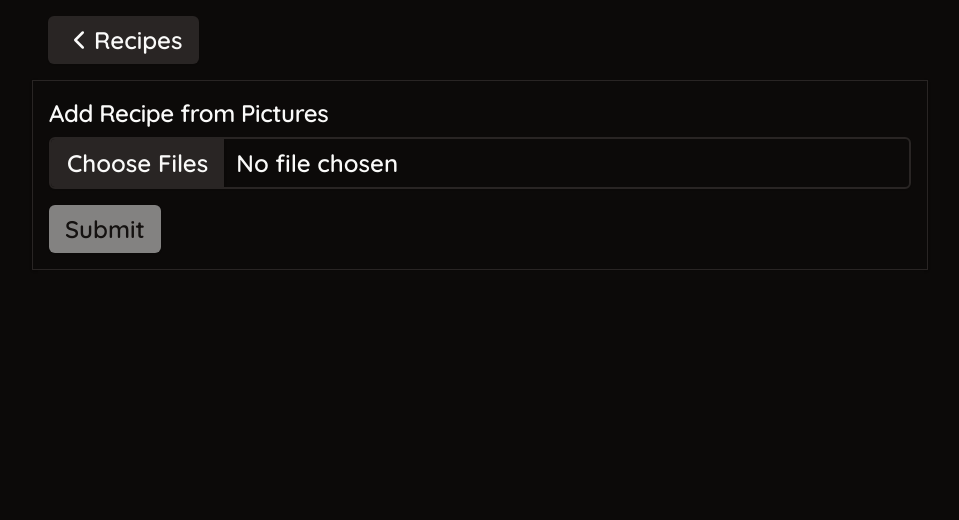
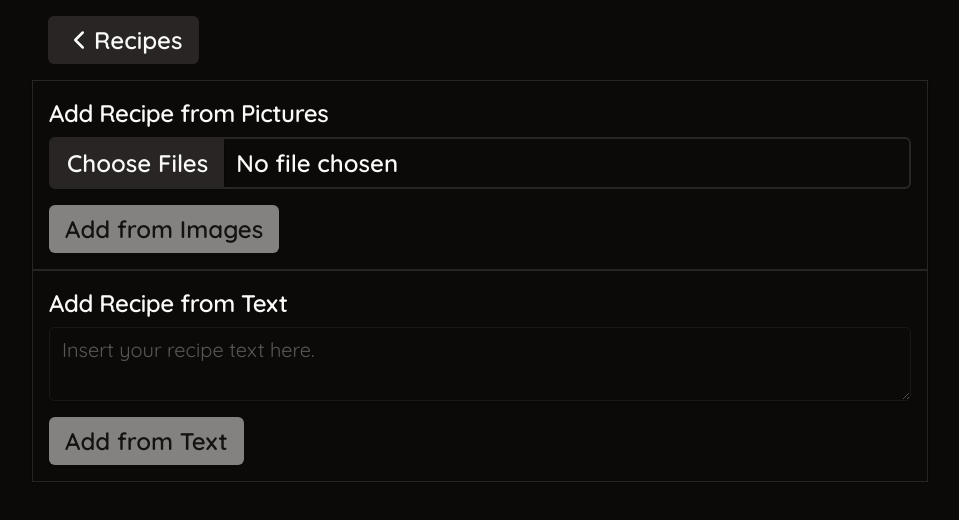
Before and after one commit to PaulGPratt/my-recipe-app, a React (Vite) app in the folder frontend/: page /my-recipe-app/upload in a window 1280 px wide. Shown: the top 520 px of the page, without its empty margins (160-1119 px from the left). Built offline with nearby package versions, Linux system fonts and the light colour scheme.

Commit message:
works good enough for now

```diff
--- a/frontend/src/client.ts
+++ b/frontend/src/client.ts
@@ -75,6 +75,10 @@ export namespace api {
         files: FileUpload[]
     }
 
+    export interface GenerateFromTextRequest {
+        text: string
+    }
+
     export interface Recipe {
         id: string
         title: string
@@ -106,6 +110,18 @@ export namespace api {
             await this.baseClient.callAPI("DELETE", `/api/recipes/${encodeURIComponent(id)}`)
         }
 
+        public async GenerateFromImages(params: FileUploadRequest): Promise<Recipe> {
+            // Now make the actual call to the API
+            const resp = await this.baseClient.callAPI("POST", `/recipes/generate-from-images`, JSON.stringify(params))
+            return await resp.json() as Recipe
+        }
+
+        public async GenerateFromText(params: GenerateFromTextRequest): Promise<Recipe> {
+            // Now make the actual call to the API
+            const resp = await this.baseClient.callAPI("POST", `/recipes/generate-from-text`, JSON.stringify(params))
+            return await resp.json() as Recipe
+        }
+
         public async GetRecipe(id: string): Promise<Recipe> {
             // Now make the actual call to the API
             const resp = await this.baseClient.callAPI("GET", `/api/recipes/${encodeURIComponent(id)}`)
@@ -121,12 +137,6 @@ export namespace api {
         public async SaveRecipe(params: Recipe): Promise<Recipe> {
             // Now make the actual call to the API
             const resp = await this.baseClient.callAPI("POST", `/recipes`, JSON.stringify(params))
-            return await resp.json() as Recipe
-        }
-
-        public async UploadRecipe(params: FileUploadRequest): Promise<Recipe> {
-            // Now make the actual call to the API
-            const resp = await this.baseClient.callAPI("POST", `/recipes/upload`, JSON.stringify(params))
             return await resp.json() as Recipe
         }
     }
--- /dev/null
+++ b/frontend/src/components/ui/textarea.tsx
@@ -0,0 +1,24 @@
+import * as React from "react"
+
+import { cn } from "@/lib/utils"
+
+export interface TextareaProps
+  extends React.TextareaHTMLAttributes<HTMLTextAreaElement> {}
+
+const Textarea = React.forwardRef<HTMLTextAreaElement, TextareaProps>(
+  ({ className, ...props }, ref) => {
+    return (
+      <textarea
+        className={cn(
+          "flex min-h-[60px] w-full rounded-md border border-input bg-transparent px-3 py-2 text-sm shadow-sm placeholder:text-muted-foreground focus-visible:outline-none focus-visible:ring-1 focus-visible:ring-ring disabled:cursor-not-allowed disabled:opacity-50",
+          className
+        )}
+        ref={ref}
+        {...props}
+      />
+    )
+  }
+)
+Textarea.displayName = "Textarea"
+
+export { Textarea }
--- a/frontend/src/routes/upload.tsx
+++ b/frontend/src/routes/upload.tsx
@@ -6,6 +6,7 @@ import { Button } from "@/components/ui/button";
 import { ChevronLeft, Loader2 } from "lucide-react";
 import Client, { Environment, Local, api } from "../client";
 import { useNavigate } from "react-router-dom";
+import { Textarea } from "../components/ui/textarea";
 
 const getRequestClient = () => {
     return import.meta.env.DEV
@@ -19,12 +20,13 @@ export default function Upload() {
 
     const [isUploading, setIsUploading] = useState<boolean>(false);
     const [filesData, setFilesData] = useState<api.FileUpload[]>([]);
+    const [recipeText, setRecipeText] = useState<string>("");
 
     const handleBack = () => {
         navigate(`/my-recipe-app/recipes/`);
     };
 
-    const handleFilesUpload = (event: any) => {
+    const handleFilesUpload = (event: React.ChangeEvent<HTMLInputElement>) => {
         const files = Array.from(event.target.files || []); // Convert to array with fallback for null
         const newFilesData: api.FileUpload[] = [];
 
@@ -47,15 +49,33 @@ export default function Upload() {
         });
     };
 
-    const uploadToApi = async () => {
+    const handleChangeRecipeText = (event: React.ChangeEvent<HTMLTextAreaElement>) => {
+        setRecipeText(event.target.value);
+    }
+
+    const submitImagesToApi = async () => {
         try {
             setIsUploading(true);
-            const response = await client.api.UploadRecipe({
+            const response = await client.api.GenerateFromImages({
                 files: filesData
             } as api.FileUploadRequest);
             navigate(`/my-recipe-app/recipes/${response.id}`);
         } catch (error) {
-            console.error("Upload failed:", error);
+            console.error("Submit images failed:", error);
+        } finally {
+            setIsUploading(false);
+        }
+    }
+
+    const submitTextToApi = async () => {
+        try {
+            setIsUploading(true);
+            const response = await client.api.GenerateFromText({
+                text: recipeText
+            } as api.GenerateFromTextRequest);
+            navigate(`/my-recipe-app/recipes/${response.id}`);
+        } catch (error) {
+            console.error("Submit text failed:", error);
         } finally {
             setIsUploading(false);
         }
@@ -76,8 +96,34 @@ export default function Upload() {
                     <Input id="file" type="file" accept="image/*" multiple onChange={handleFilesUpload}
                         className="p-0 cursor-pointer file:cursor-pointer h-13 text-2xl file:mr-3 file:px-4 file:py-2 f font-semibold file:text-2xl file:font-semibold file:bg-secondary file:text-secondary-foreground file:shadow file:hover:bg-secondary/80" />
                     <div>
-                        <Button variant="default" onClick={uploadToApi} disabled={isUploading || filesData.length === 0}>
-                            {isUploading ? (<><Loader2 className="mr-2 h-5 w-5 animate-spin" /> Adding recipe</>) : "Submit"}
+                        <Button variant="default" onClick={submitImagesToApi} disabled={isUploading || filesData.length === 0}>
+                            {isUploading ? (<><Loader2 className="mr-2 h-5 w-5 animate-spin" /> Adding recipe</>) : "Add from Images"}
+                        </Button>
+                    </div>
+                    {isUploading && (
+                        <div className="text-2xl">
+                            You will be redirected to the new recipe once adding is complete.
+                        </div>
+                    )}
+                </CardContent>
+            </Card>
+            <Card className="rounded-none pt-4" >
+                <CardTitle className="px-4 pb-2">
+                    <Label htmlFor="recipeText" className="text-2xl font-semibold">
+                        Add Recipe from Text
+                    </Label>
+                </CardTitle>
+                <CardContent className="p-4 pt-0 flex flex-col gap-4">
+                    <Textarea
+                        id="recipeText"
+                        className="text-xl"
+                        placeholder="Insert your recipe text here."
+                        value={recipeText}
+                        onChange={handleChangeRecipeText}
+                        disabled={!isUploading}/>
+                    <div>
+                        <Button variant="default" onClick={submitTextToApi} disabled={isUploading || recipeText.trim().length < 1}>
+                            {isUploading ? (<><Loader2 className="mr-2 h-5 w-5 animate-spin" /> Adding recipe</>) : "Add from Text"}
                         </Button>
                     </div>
                     {isUploading && (
```
Also changed, not shown: 2 other files (tests, documents, lock files or other folders).
